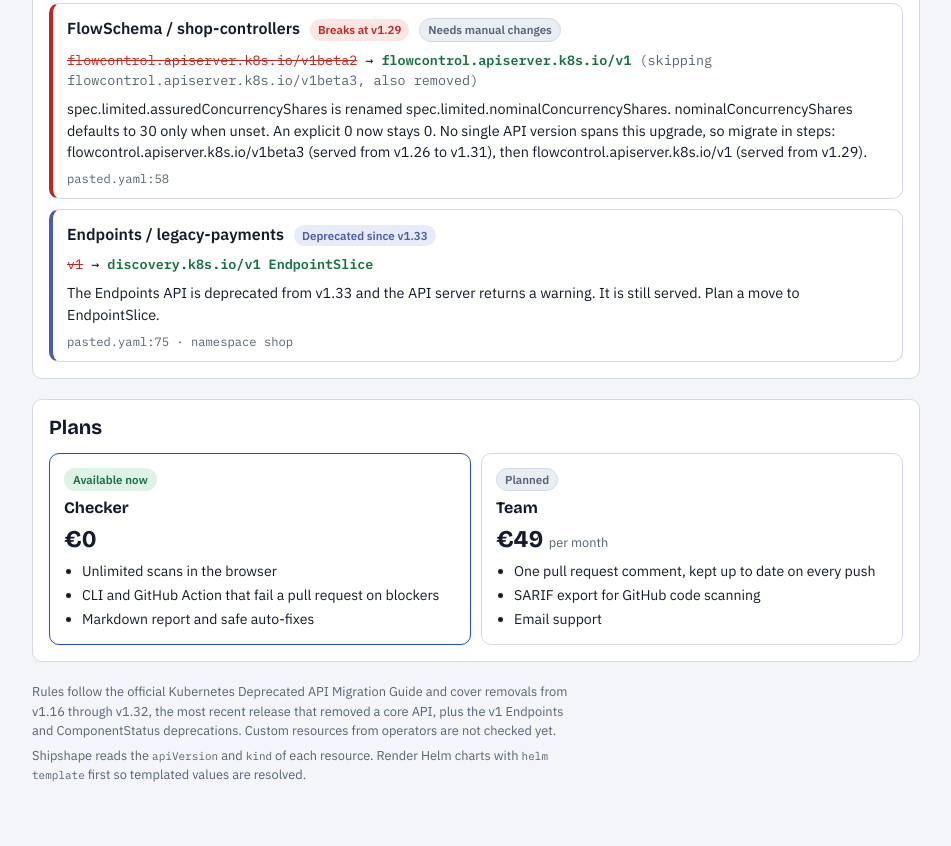
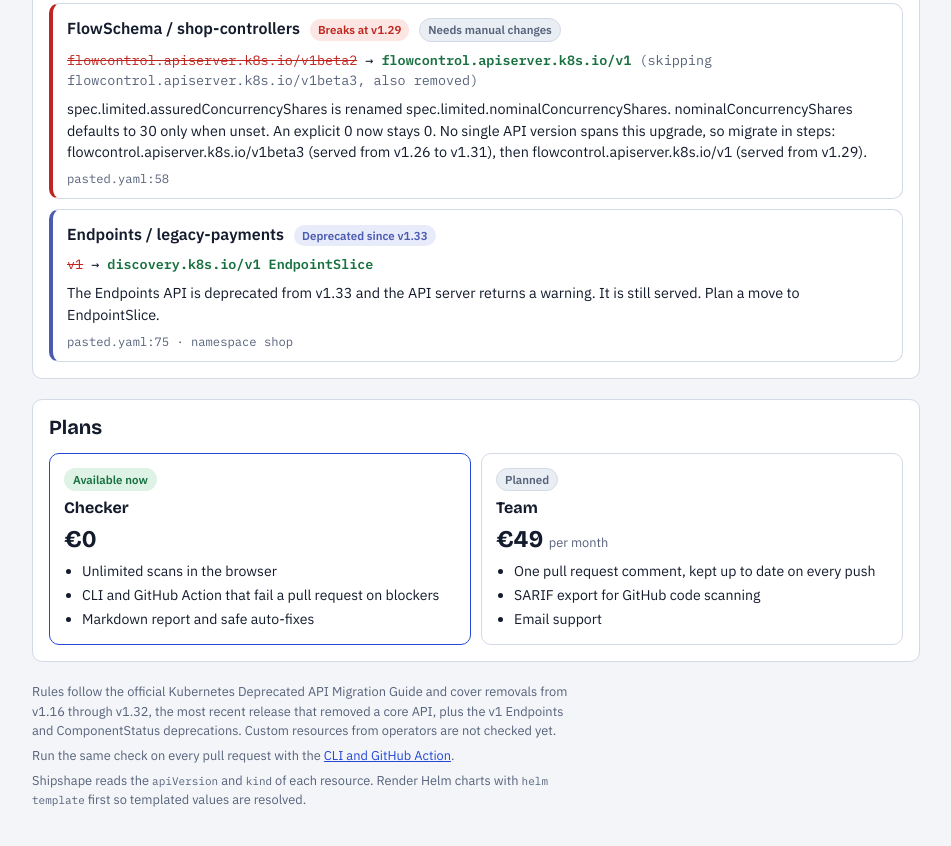
Before and after one commit to 20041540MichaelKelly/shipshape, a plain HTML site: page web/index.html in a window 1280 px wide. Shown: the part 1649-2495 px from the top of the page, without its empty margins (164-1115 px from the left). Drawn offline with nearby package versions, Linux system fonts and the light colour scheme.

Commit message:
Link the CLI and GitHub Action from the site

```diff
--- a/web/index.html
+++ b/web/index.html
@@ -508,7 +508,7 @@ if (typeof module !== "undefined") module.exports = { parseSource: parseSource,
 /* ---------- Site settings: edit these two lines when you launch ---------- */
 var SITE = {
   teamCheckoutUrl: "",   // your Stripe Payment Link, e.g. https://buy.stripe.com/abc123
-  repoUrl: ""            // your GitHub repository, e.g. https://github.com/you/shipshape
+  repoUrl: "https://github.com/20041540MichaelKelly/shipshape"
 };
 
 /* ---------- UI ---------- */
```
